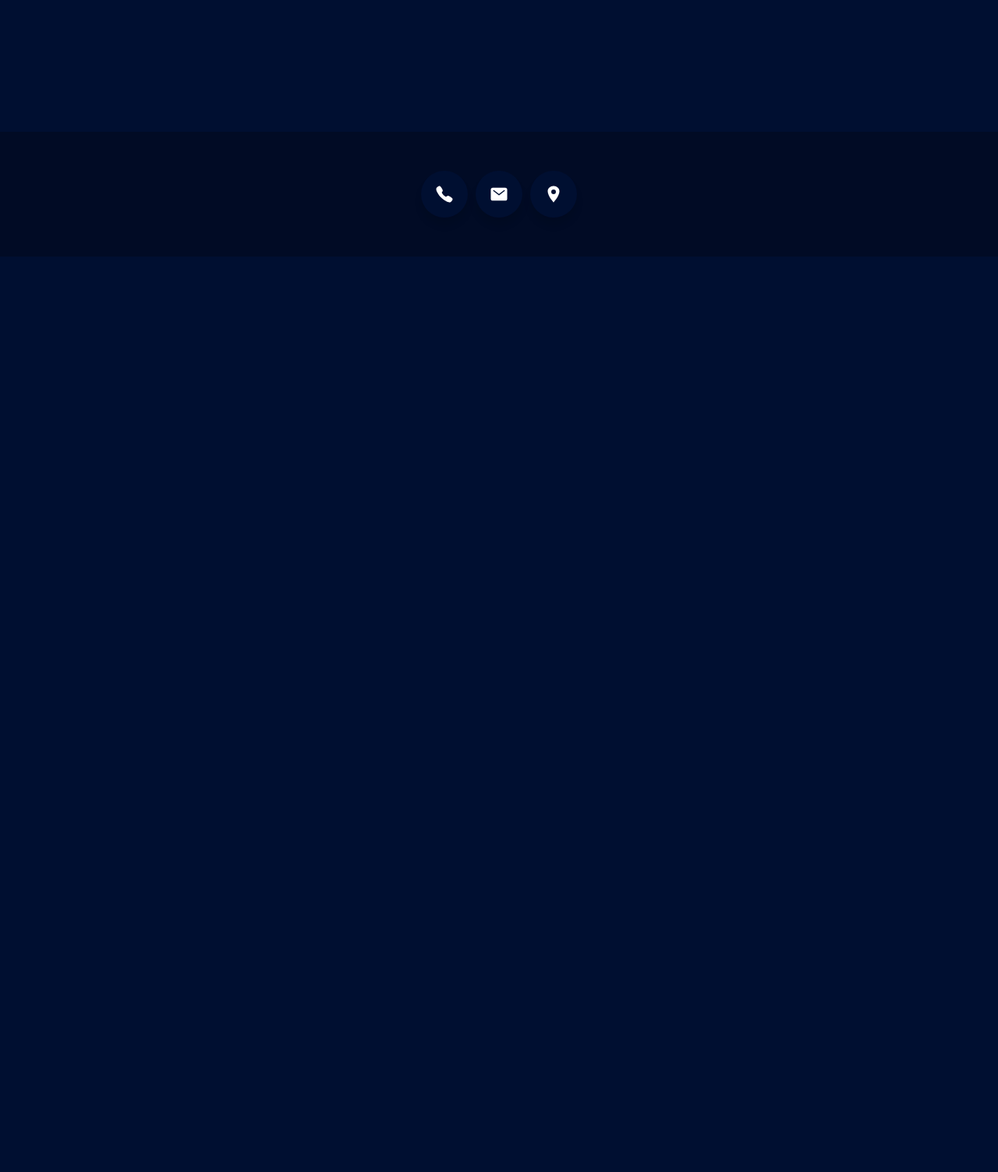
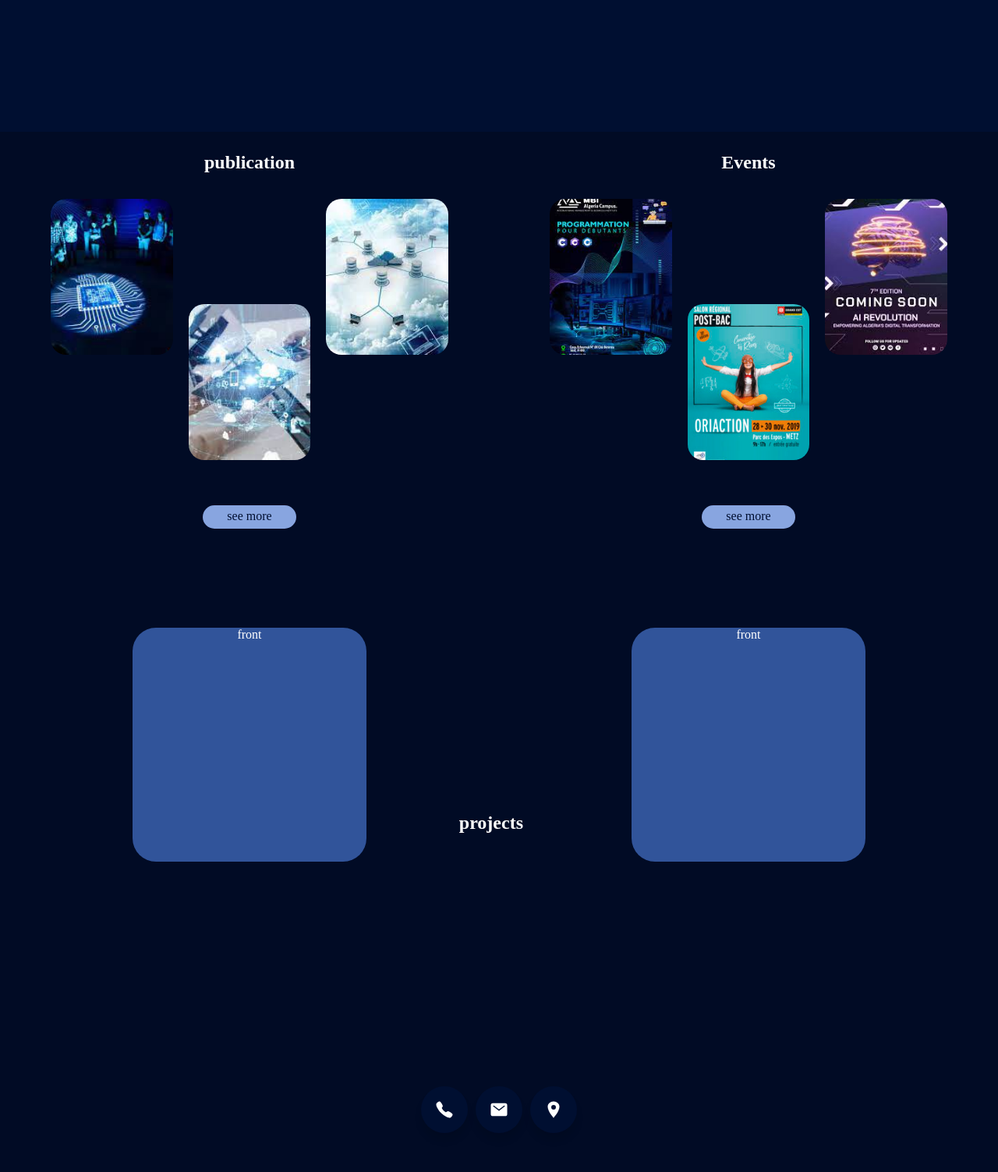
Before and after one commit to hancodx/LRDSI, a PHP site: page / in a window 1280 px wide. Shown: the part 631-2134 px from the top of the page at 78% size. Before the commit the page ends 928 px from the top, so only its background shows below. Run offline with PHP 8.4, Linux system fonts and the light colour scheme.

Commit message:
index css Html
2 sectiona+

```diff
--- a/css/index.css
+++ b/css/index.css
@@ -4,6 +4,7 @@
     box-sizing: border-box;
 
 }
+
 
 header {
     height: 100vh;
@@ -15,13 +16,14 @@ header {
     margin: 0 auto;
     width: 90%;
     height: auto;
-
     background-color: rgba(240, 248, 255, 0.074);
     border-radius: 30px;
     margin-top: 25px;
 }
 a {
     width: 20%;
+    text-decoration: none;
+    color: #ffffff;
 
 }
  .logo img {
@@ -219,6 +221,7 @@ input[type="checkbox"]{
     line-height: 130px;
     overflow: hidden;
     padding-bottom: 2px;
+    text-align: center;
 
 }
 .home-animation{
@@ -263,6 +266,273 @@ animation: textOut .5s ease;
     }
 
 }
+
+.header-imge-animation{
+    position: relative;
+    height: 53vh;
+    width: 100%;
+    bottom: 20%;
+  }
+  .trensparent-div{
+    position: absolute;
+    bottom: 0;
+    height: 10%;
+    width: 100%;
+  }
+
+
+
+
+
+
+
+
+
+
+
+
+
+
+
+
+
+/* for all sections */
+
+section{
+    width: 100%;
+    height: auto;
+    background-color: #010b25;
+    display: flex;
+    flex-wrap: wrap;
+
+}
+
+/* 1er section pub event */
+
+
+.first-section .sub-section{
+height: auto;
+min-width: 450px;
+width: 50%;
+display: flex;
+justify-content: center;
+align-items: center;
+padding: 2%;
+
+}
+.publication{
+width: 90%;
+height: auto;
+display: flex;
+flex-direction: column;
+
+
+}
+.publication .titre{
+    text-align: center;
+    height: 50px;
+    color: #ffffff;
+
+}
+
+.publication  .cadres{
+    height:350px;
+    width: 100%;
+    display: flex;
+    /* align-items: flex-start; */
+    padding-top: 1%;
+
+
+}
+@media screen and (max-width: 480px){
+    .publication  .cadres{
+        height: auto;
+        flex-wrap: wrap;
+        justify-content: center;
+    }
+
+
+}
+
+.cadres .cadre {
+
+    height:200px;
+    width:170px;
+    margin:5px 10px;
+    text-align: center;
+    border-radius: 20px;
+    overflow: hidden;
+    position: relative;
+    cursor: pointer;
+  }
+  .cadre-img{
+    height: 100%;
+    width: 100%;
+  }
+  .cadres .cadre-img img{
+    height: 100%;
+    width: 100%;
+    object-fit: cover;
+
+
+  }
+
+  .cadres .cadre2{
+    align-self: flex-end;
+  }
+
+
+.first-section .sec-button{
+    align-self: center;
+    margin-top: 10%;
+    border-radius: 20px;
+    background-color: #88a5e0;
+    height: 30px;
+    width: 120px;
+    text-align: center;
+    padding: 1%;
+    cursor: pointer;
+}
+.first-section .sec-button a{
+    color: #000f31;
+}
+
+.cadre-texte{
+    position: absolute;
+    bottom: 0;
+    left: 0%;
+    background-color: #2e2f30af;
+    width: 100%;
+    height: 0%;
+    display: flex;
+    align-items: center;
+    justify-content: center;
+    color: #000f31;
+    flex-direction: column;
+    transition: 0.5s ease-in-out;
+    overflow: hidden;
+
+
+}
+.cadre-texte h4{
+    color: #ffffff;
+    transform: rotate(-2deg) skewX(-4deg);
+}
+
+.cadre:hover .cadre-texte{
+    height: 100%;
+
+}
+
+.cadre:hover img{
+    transform:  scale(1.07);
+    transition: .4s ease-in;
+}
+
+
+
+
+
+/* 2eme section project  */
+.secend-section{
+    height: 80vh;
+   position: relative;
+}
+.secend-section .titre{
+    align-self: center;
+    color: #ffffff;
+    margin-top: 5%;
+    position: absolute;
+    left: 46%;
+    /* top: 0%;  in the top of the section*/
+}
+.secend-section .sub-section{
+    height: 100%;
+    width: 100%;
+    padding-top: 6%;
+    background-color: #ffffff00;
+    display: flex;
+    justify-content: center;
+    flex-wrap: wrap;
+
+}
+.secend-section .sub-section .container{
+    height: 300px;
+    width: 300px;
+    background-color: transparent;
+    position: relative;
+}
+.thecadre{
+    position: absolute;
+    width: 100%;
+    height: 100%;
+    transform-style: preserve-3d;
+    /* transition: all 0.6s linear ; */
+    text-align: center;
+   cursor: pointer;
+
+}
+.thefront{
+    position: absolute;
+    height: 100%;
+    width: 100%;
+    backface-visibility: hidden;
+    background-color: #31549a;
+    border-radius: 30px;
+    color: #ffffff;
+    transform: perspective(1100px) rotateY(0deg);
+    transition: .4s   linear;
+}
+
+.theback{
+    position: absolute;
+    height: 100%;
+    width: 100%;
+    backface-visibility: hidden;
+    background-color: #213862;
+    transform: perspective(1100px) rotateY(180deg);
+    border-radius: 30px;
+    color: #ffffff;
+    transition: .4s  linear;
+
+}
+
+.thecadre:hover > .thefront{
+    transform: perspective(1100px) rotateY(-180deg);
+
+}.thecadre:hover > .theback{
+    transform: perspective(1100px) rotateY(0deg);
+
+}
+
+
+
+
+
+
+
+
+
+
+
+
+
+
+
+
+
+
+
+
+
+
+
+
+
+
+
+
+
 
 
 
--- a/index.html
+++ b/index.html
@@ -76,7 +76,130 @@
                 </p>
             </div>
         </div>
+
+        <div class="header-imge-animation">
+
+        </div>
+
+        <div class="trensparent-div">
+
+        </div>
+
     </header>
+
+
+
+<section class="first-section" id="pub&event">
+
+    <div class="sub-section">
+        <div class="publication">
+         <div class="titre">
+            <h2> publication </h2>
+         </div>
+         <div class="cadres">
+             <div class=" cadre cadre1">
+                  <div class="cadre-img">
+                     <img src="./photo/Untitle3d.jpeg" alt="">
+                  </div>
+
+                 <div class="cadre-texte">
+                     <h4>hello </h4>
+                 </div>
+             </div>
+
+             <div class="cadre cadre2  ">
+                 <div class="cadre-img">
+                      <img src="./photo/Untitled4.jpeg" alt="">
+                 </div>
+                 <div class="cadre-texte">
+                     <h4>  </h4>
+                 </div>
+             </div>
+
+              <div class="cadre cadre3 ">
+                 <div class="cadre-img">
+                      <img src="./photo/Untitle22d.jpeg" alt="">
+                 </div>
+                 <div class="cadre-texte">
+                     <h4>hello </h4>
+                 </div>
+              </div>
+
+           </div>
+          <div class="sec-button"> <a href="">see more</a>  </div>
+       </div>
+   </div>
+
+
+
+
+    <div class="sub-section">
+        <div class="publication">
+         <div class="titre">
+             <h2> Events</h2>
+         </div>
+
+         <div class="cadres">
+                 <div class=" cadre cadre1">
+                       <div class="cadre-img">
+                          <img src="./photo/Untitled2.jpeg" alt="">
+                       </div>
+
+                      <div class="cadre-texte">
+                         <h4>hello </h4>
+                      </div>
+                 </div>
+
+                  <div class="cadre cadre2  ">
+                      <div class="cadre-img">
+                           <img src="./photo/oriaction2019-200x300.jpg" alt="">
+                      </div>
+                      <div class="cadre-texte">
+                          <h4>hello </h4>
+                      </div>
+                  </div>
+
+                  <div class="cadre cadre3 ">
+                    <div class="cadre-img">
+                         <img src="./photo/Untitled.jpeg" alt="">
+                    </div>
+                    <div class="cadre-texte">
+                         <h4>hello </h4>
+                    </div>
+                </div>
+
+            </div>
+          <div class="sec-button"> <a href="">see more</a>  </div>
+       </div>
+    </div>
+
+</section>
+
+
+
+<section class="secend-section" id="project">
+    <div class="titre"><h2>projects</h2></div>
+    <div class="sub-section">
+
+        <div class="container">
+           <div class="thecadre">
+            <div class="thefront">front</div>
+            <div class="theback">back</div>
+           </div>
+        </div>
+        <div class="container">
+            <div class="thecadre">
+                <div class="thefront">front</div>
+                <div class="theback">back</div>
+               </div>
+        </div>
+    </div>
+
+</section>
+
+
+
+
 
 
 
```
Also changed, not shown: photo/Untitle22d.jpeg (added), photo/Untitle3d.jpeg (added), photo/Untitled.jpeg (added), photo/Untitled2.jpeg (added), photo/Untitled4.jpeg (added), photo/oriaction2019-200x300.jpg (added).
